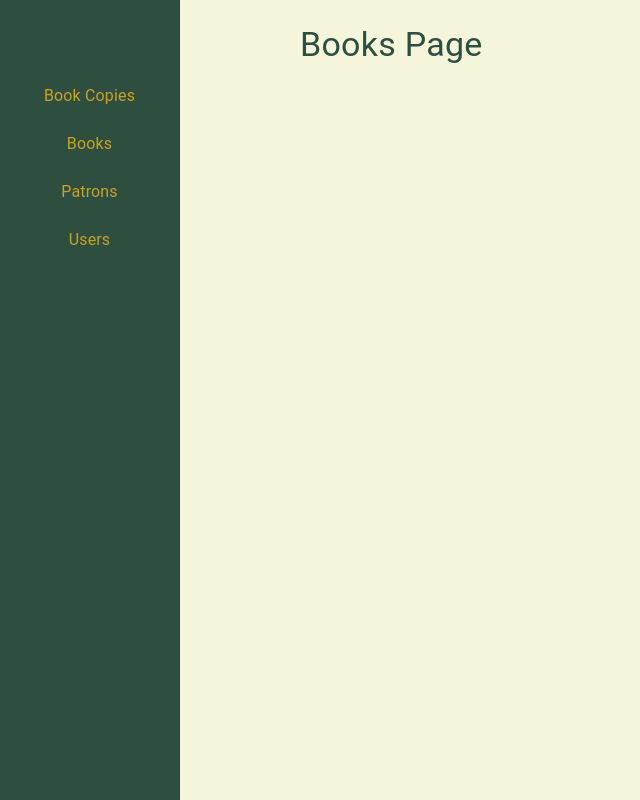
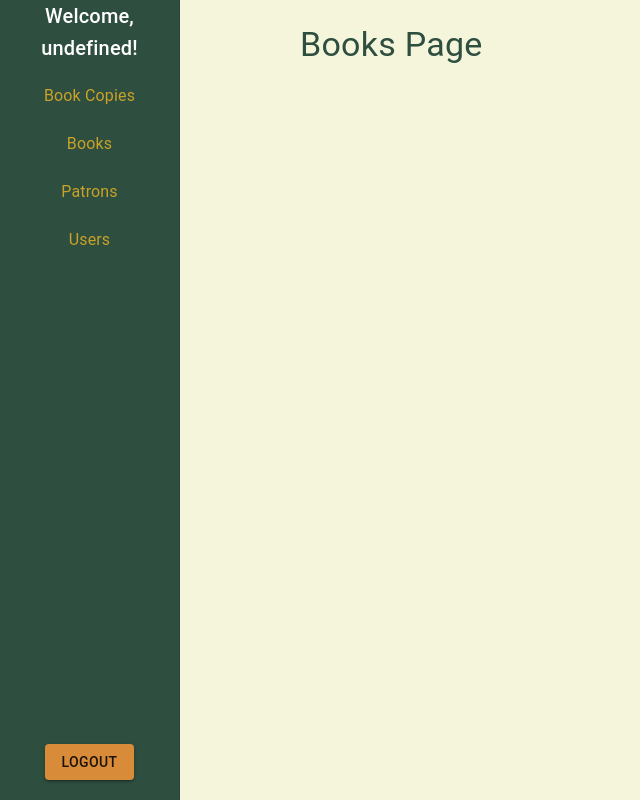
Before and after one commit to Alberto-Ibarra/library-app-frontend, a React (Vite) app: page /books in a window 1280 px wide. Shown: the whole page, without its empty margins (0-640 px from the left). Built offline with nearby package versions, Linux system fonts and the light colour scheme; sample sign-in values are in the browser's storage.

Commit message:
added protected routes to pages

```diff
--- a/src/App.jsx
+++ b/src/App.jsx
@@ -9,6 +9,7 @@ import Patrons from './pages/Patrons';
 import Users from './pages/Users';
 import Login from './pages/auth/Login';
 // import RegisterUser from './pages/RegisterUser';
+import ProtectedRoute from './components/ProtectedRoute';
 
 function App() {
   return (
@@ -22,11 +23,13 @@ function App() {
           {/* <Route path="/register" element={<RegisterUser />} /> */}
 
           {/* Protected Routes (Inside Layout) */}
-          <Route path="/" element={<Layout />}>
-            <Route path="/book-copies" element={<BookCopies />} />
-            <Route path="/books" element={<Books />} />
-            <Route path="/patrons" element={<Patrons />} />
-            <Route path="/users" element={<Users />} />
+          <Route element={<ProtectedRoute />}>
+            <Route path="/" element={<Layout />}>
+              <Route path="/book-copies" element={<BookCopies />} />
+              <Route path="/books" element={<Books />} />
+              <Route path="/patrons" element={<Patrons />} />
+              <Route path="/users" element={<Users />} />
+            </Route>
           </Route>
 
           {/* Catch-all Route */}
--- /dev/null
+++ b/src/components/ProtectedRoute.jsx
@@ -0,0 +1,8 @@
+import { Navigate, Outlet } from "react-router-dom";
+
+const ProtectedRoute = () => {
+    const token = localStorage.getItem("authToken");
+    return token ? <Outlet /> : <Navigate to="/login" replace />;
+};
+
+export default ProtectedRoute;
--- a/src/components/Sidebar.jsx
+++ b/src/components/Sidebar.jsx
@@ -1,26 +1,45 @@
 import * as React from 'react';
-import { Link } from 'react-router-dom';
+import { Link, useNavigate } from 'react-router-dom';
 import Box from '@mui/material/Box';
 import Drawer from '@mui/material/Drawer';
 import CssBaseline from '@mui/material/CssBaseline';
-import AppBar from '@mui/material/AppBar';
 import Toolbar from '@mui/material/Toolbar';
 import List from '@mui/material/List';
 import Typography from '@mui/material/Typography';
 import ListItem from '@mui/material/ListItem';
 import ListItemButton from '@mui/material/ListItemButton';
 import ListItemText from '@mui/material/ListItemText';
+import Button from '@mui/material/Button';
 import theme from '../theme';
 
 const drawerWidth = 180;
 
-export default function Sidebar({ children }) { // Accept children to render pages properly
+export default function Sidebar({ children }) {
+  const navigate = useNavigate();
+
+  // Safe user retrieval from localStorage
+  const storedUser = localStorage.getItem("user");
+
+  let user = null;
+  try {
+    user = storedUser ? JSON.parse(storedUser) : null;
+  } catch (error) {
+    console.error("Error parsing user data from localStorage:", error);
+    user = null;
+  }
+
   const menuItems = [
     { text: 'Book Copies', path: '/book-copies' },
     { text: 'Books', path: '/books' },
     { text: 'Patrons', path: '/patrons' },
     { text: 'Users', path: '/users' },
   ];
+
+  const handleLogout = () => {
+    localStorage.removeItem("authToken");
+    localStorage.removeItem("user");
+    navigate("/login");
+  };
 
   return (
     <Box sx={{ display: 'flex' }}>
@@ -39,7 +58,12 @@ export default function Sidebar({ children }) { // Accept children to render pag
         variant="permanent"
         anchor="left"
       >
-        <Toolbar />
+        <Toolbar>
+          <Typography variant="h6" sx={{ color: '#fff', textAlign: 'center', width: '100%' }}>
+            {user ? `Welcome, ${user.firstname}!` : 'Welcome!'}
+          </Typography>
+        </Toolbar>
+
         <List>
           {menuItems.map((item) => (
             <ListItem key={item.text} disablePadding>
@@ -49,9 +73,15 @@ export default function Sidebar({ children }) { // Accept children to render pag
             </ListItem>
           ))}
         </List>
+
+        {/* Logout Button */}
+        <Box sx={{ position: 'absolute', bottom: 20, width: '100%', textAlign: 'center' }}>
+          <Button variant="contained" color="secondary" onClick={handleLogout}>
+            Logout
+          </Button>
+        </Box>
       </Drawer>
 
-      {/* Main Content Area Fix */}
       <Box
         component="main"
         sx={{
--- a/src/pages/auth/Login.jsx
+++ b/src/pages/auth/Login.jsx
@@ -21,7 +21,9 @@ const Login = () => {
 
             // Store token in localStorage
             localStorage.setItem('authToken', response.data.token);
+            console.log(response.data.user);
 
+            localStorage.setItem('user', JSON.stringify(response.data.user));
             // Redirect to dashboard
             navigate('/book-copies');
         } catch (error) {
```
